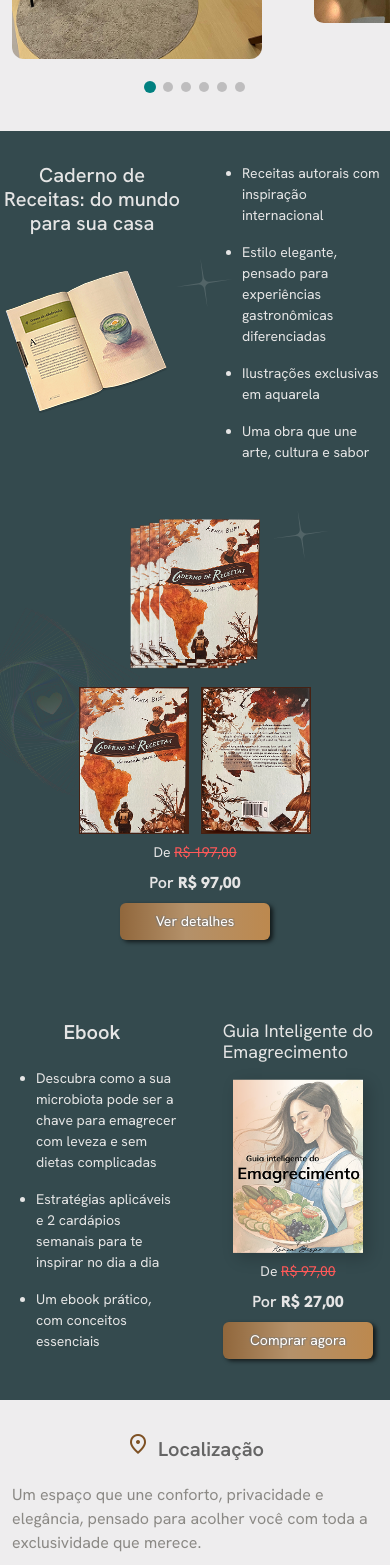
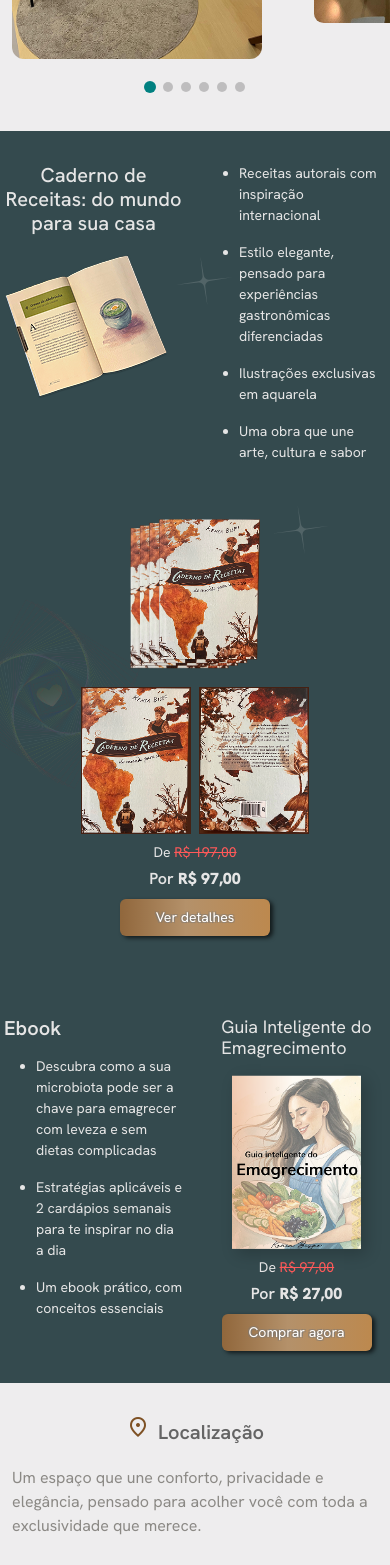
Before and after one commit to IuryDevJava/project_site_kenia, a React (Vite) app: page / in a window 390 px wide. Shown: the part 1677-3242 px from the top of the page. Built offline with nearby package versions, Linux system fonts and the light colour scheme; grey boxes are pictures that could not be loaded.

Commit message:
project: Spacing has been set in the products section; everything is now standardized.

```diff
--- a/src/assets/Style/Products.css
+++ b/src/assets/Style/Products.css
@@ -135,7 +135,7 @@ s {
   }
 
   .div_product_item {
-    gap: 30px;
+    gap: 24px;
   }
 
   .div_product_item--purchase {
@@ -143,6 +143,11 @@ s {
   }
 
   .div_purchase-card {
+    gap: 16px;
+  }
+
+  .div_purchase-card_covers {
+    display: flex;
     gap: 16px;
   }
 
@@ -163,6 +168,10 @@ s {
 
   .ul_product_features {
     gap: 16px;
+  }
+
+  .ul_product_features li {
+    font-size: 18px;
   }
 
   .div_products_block {
@@ -190,6 +199,10 @@ s {
     height: 70px !important;
   }
 
+  .div_purchase-card_price-info {
+    gap: 6px;
+  }
+
   .span_price_original {
     font-size: 16px;
   }
@@ -214,20 +227,22 @@ s {
   }
 
   .div_product_item--purchase {
-    align-items: center !important;
+    align-items: start !important;
     margin: 60px 0 0;
   }
 
   .h1_version_mobile {
-    font-size: 20px;
-    margin-bottom: 15px !important;
-    text-align: center !important;
+    font-size: 20px !important;
+  }
+
+  .h1_product_title {
+    font-size: 20px !important;
+    padding-bottom: 16px;
   }
 
   .h2_product_subtitle {
-    font-size: 20px !important;
-    margin-bottom: 15px;
-    text-align: center !important;
+    font-size: 20px;
+    padding-bottom: 16px;
   }
 
   .h3_purchase-card_title {
@@ -236,6 +251,10 @@ s {
 
   .ul_product_features li {
     font-size: 14px;
+  }
+
+  .ul_product_features {
+    gap: 16px;
   }
 
   .img_purchase-card_cover {
@@ -253,7 +272,11 @@ s {
 
   .div_purchase-card_covers {
     display: flex;
-    gap: 12px;
+    gap: 8px;
+  }
+
+  .div_purchase-card_price-info {
+    gap: 4px;
   }
 
   .div_products_block {
@@ -299,6 +322,7 @@ s {
 
   .div_product_item--purchase {
     margin: 40px 0 0;
+    align-items: center !important;
   }
 
   .footer-logo {
@@ -316,7 +340,7 @@ s {
 
   .h1_version_mobile {
     font-size: 18px;
-    margin-bottom: 15px;
+    margin-bottom: 16px;
   }
 
   .sparkle--1 {
```
